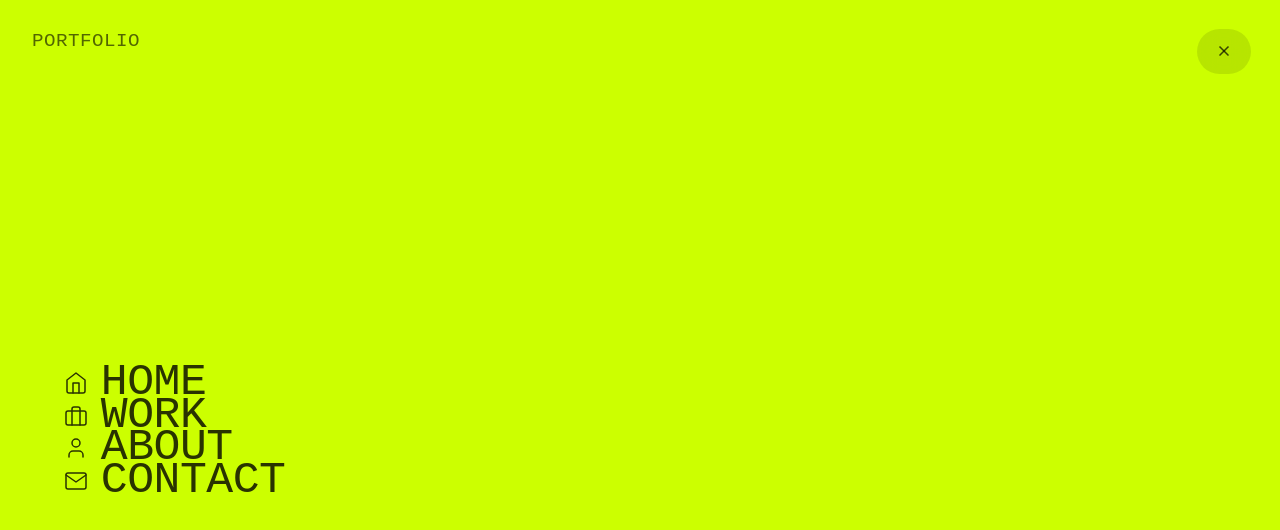
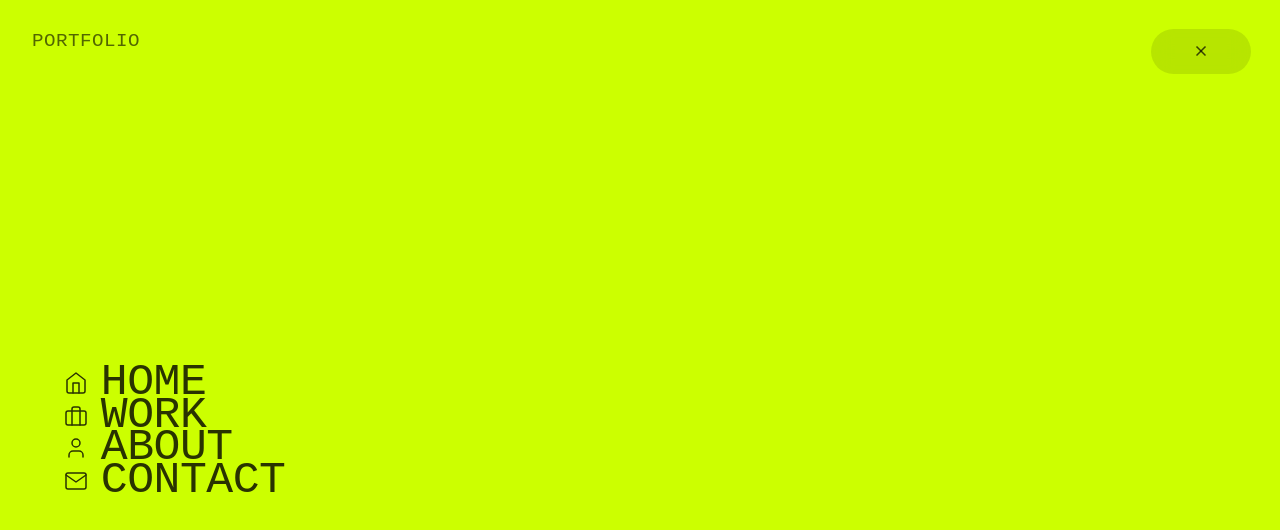
Before and after one commit to vinividivicilala/lolo, a Next.js app in the folder faq/: page / in a window 1280 px wide. Both pictures are taken after a click on the element "MENU". Shown: the top 530 px of the page. Built offline with nearby package versions, Linux system fonts and the light colour scheme; a web font is replaced by a local one.

Commit message:
Update page.tsx

```diff
--- a/faq/app/page.tsx
+++ b/faq/app/page.tsx
@@ -433,7 +433,7 @@ export default function HomePage(): React.JSX.Element {
               </div>
             </motion.div>
 
-            {/* Close Button with Hover Text Effect */}
+            {/* Close Button with Hover Text Effect - Lebar diperbesar */}
             <motion.button
               onClick={toggleMenu}
               onMouseEnter={() => setIsCloseHovered(true)}
@@ -442,7 +442,7 @@ export default function HomePage(): React.JSX.Element {
                 position: 'fixed',
                 top: '1.8rem',
                 right: '1.8rem',
-                width: 'auto',
+                width: '100px', // Lebar diperbesar
                 height: '45px',
                 borderRadius: '25px',
                 border: 'none',
@@ -453,7 +453,7 @@ export default function HomePage(): React.JSX.Element {
                 alignItems: 'center',
                 zIndex: 30,
                 backdropFilter: 'blur(10px)',
-                padding: '0 1.2rem',
+                padding: '0 1.5rem', // Padding diperbesar
                 fontFamily: 'Arame Mono, monospace',
                 fontSize: '0.9rem',
                 fontWeight: '300',
@@ -476,7 +476,9 @@ export default function HomePage(): React.JSX.Element {
                   display: 'flex',
                   alignItems: 'center',
                   gap: '0.5rem',
-                  position: 'relative'
+                  position: 'relative',
+                  width: '100%',
+                  justifyContent: 'center'
                 }}
               >
                 {/* X Icon */}
@@ -506,7 +508,10 @@ export default function HomePage(): React.JSX.Element {
                     position: 'absolute',
                     left: '50%',
                     transform: 'translateX(-50%)',
-                    whiteSpace: 'nowrap'
+                    whiteSpace: 'nowrap',
+                    fontSize: '0.9rem',
+                    fontWeight: '300',
+                    letterSpacing: '0.5px'
                   }}
                   initial={{ scale: 0, opacity: 0 }}
                   animate={{
```
